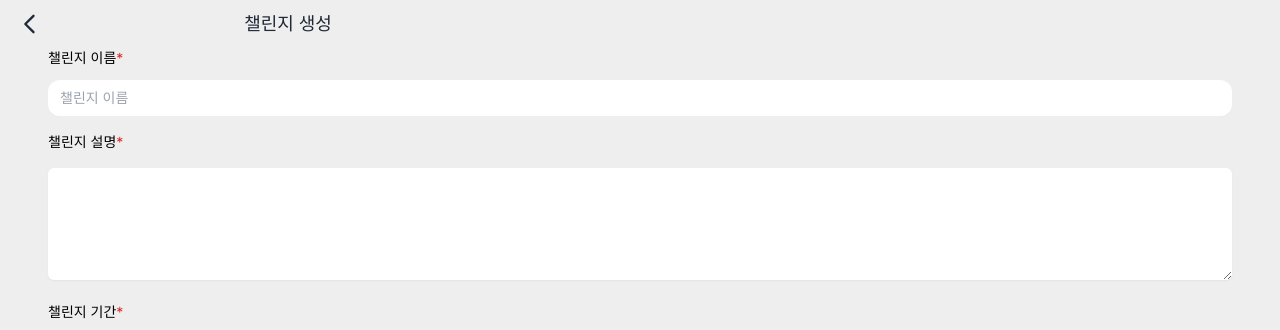
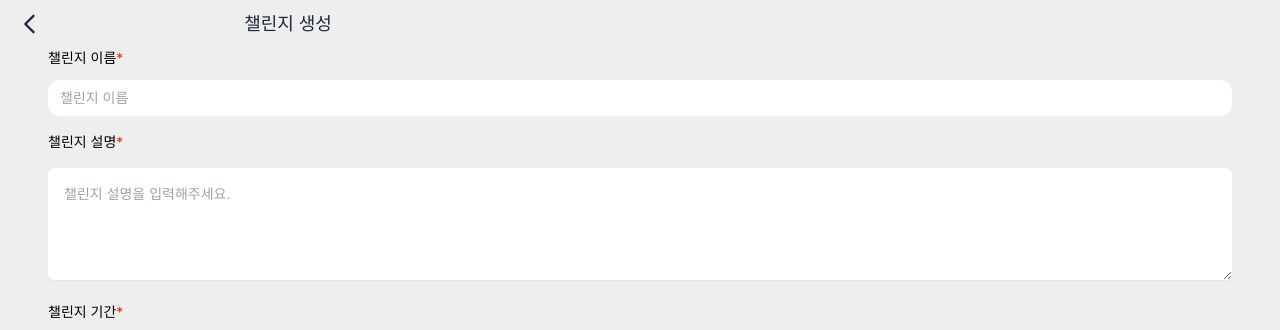
Before and after one commit to HabitPay/frontend, a Next.js app: page /challenges/create_challenge in a window 1280 px wide. Shown: the top 330 px of the page. Built offline with nearby package versions, Linux system fonts and the light colour scheme.

Commit message:
✨ feat: 챌린지 설명 placeholder 추가 #27

```diff
--- a/src/app/challenges/create_challenge/page.tsx
+++ b/src/app/challenges/create_challenge/page.tsx
@@ -130,6 +130,7 @@ function Page() {
           <div className="flex flex-col space-y-3">
             <Label title="챌린지 설명" isRequired />
             <TextArea
+              placeholder="챌린지 설명을 입력해주세요."
               register={register}
               options={{
                 required: {
```
